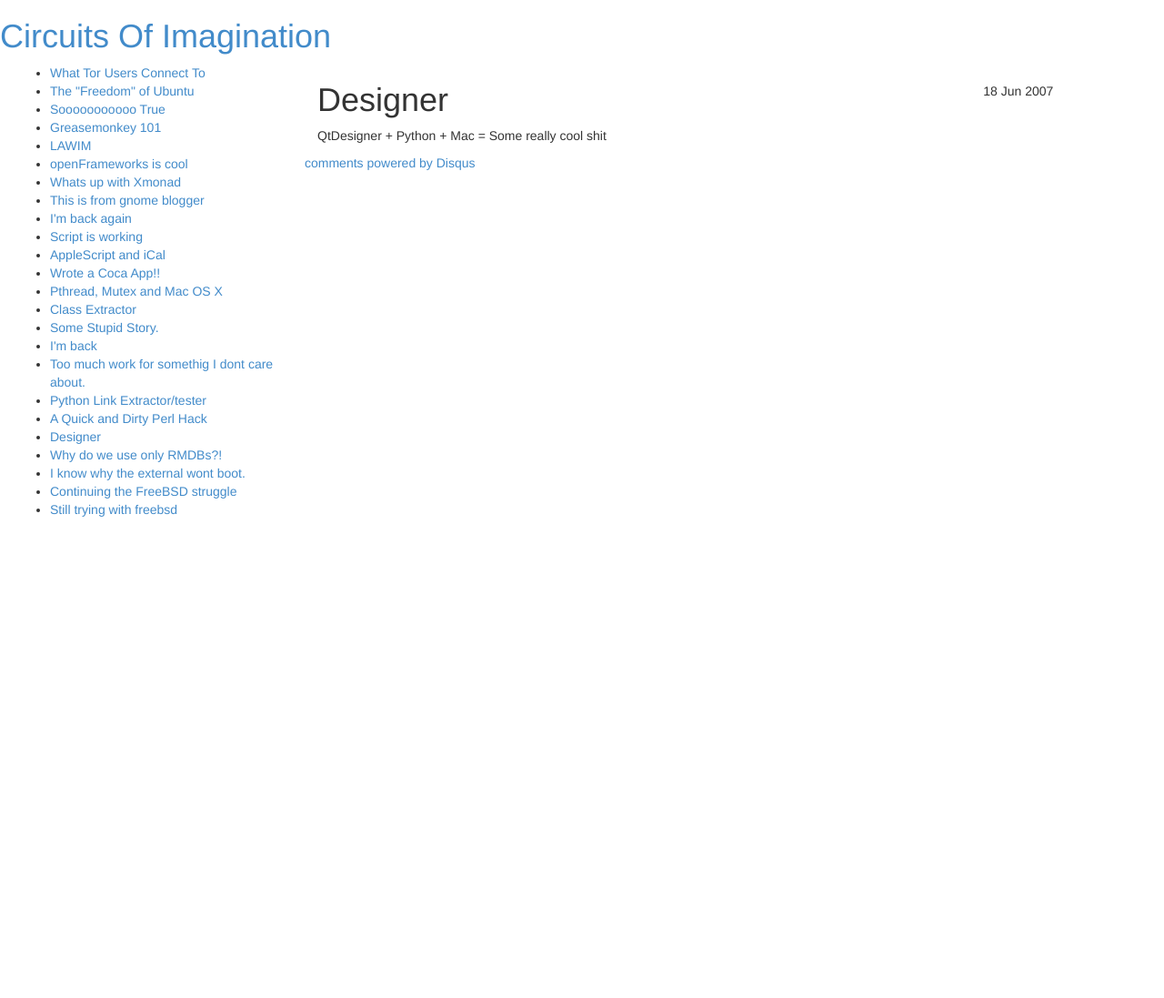
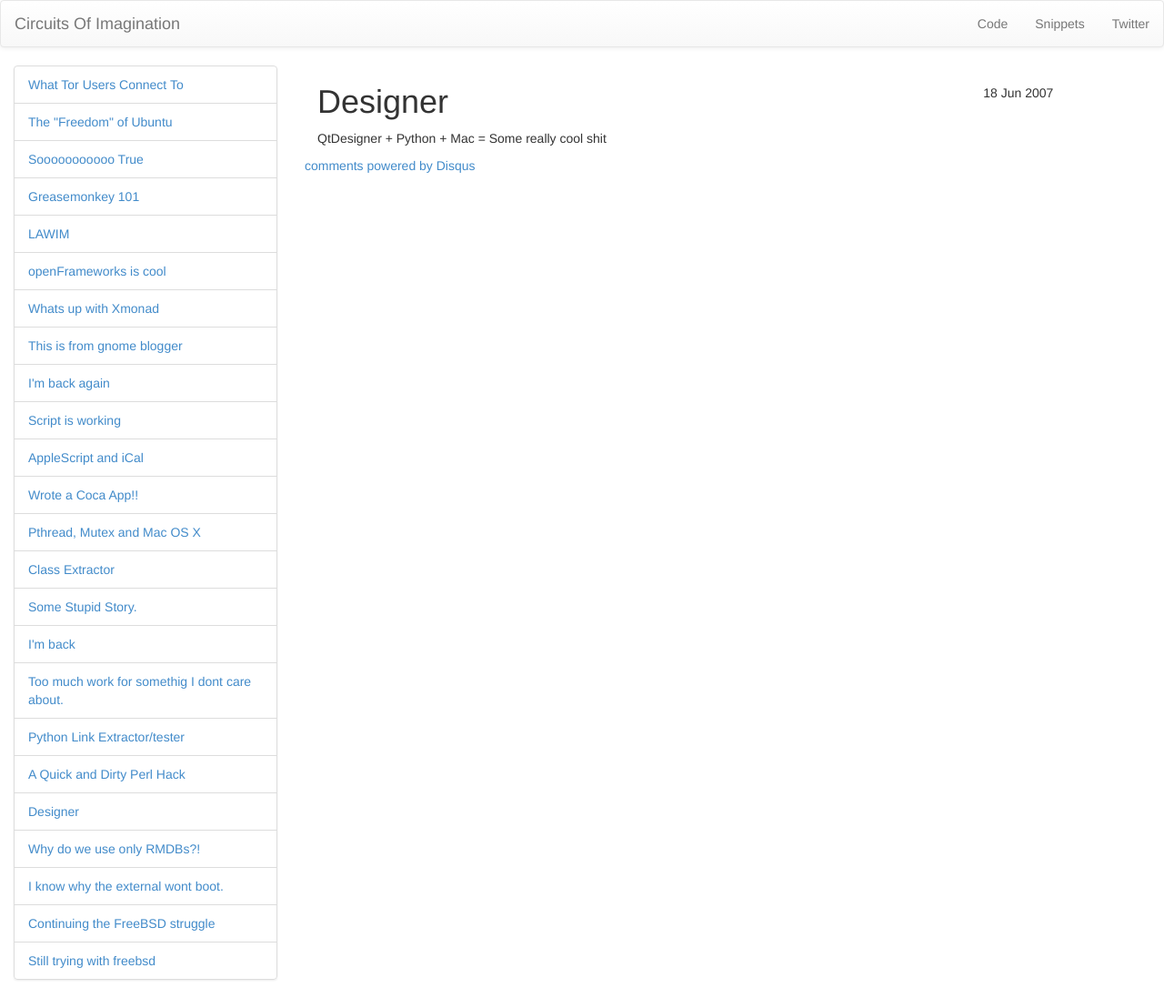
Before and after one commit to tantalum/tantalum.github.io, a Jekyll site: the page built from _posts/2007-06-18-Designer.markdown, in a window 1280 px wide. Shown: the whole page at 91% size. Built offline with Jekyll 4.4.1, drawn with Linux system fonts in a browser that asks for light colours; Markdown is read by kramdown in place of the engine named in the settings; comment, search, counter and statistics services are not loaded; before the commit the page ends 900 px from its top, so only the background shows below that.

Commit message:
Better styles with bootstrap

```diff
--- a/_layouts/default.html
+++ b/_layouts/default.html
@@ -23,20 +23,22 @@
   </head>
   <body>
     <!-- Top Bar -->
-    <nav class="tab-bar">
-      <section class="left-small">
-        <a class="left-off-canvas-toggle menu-icon"><span></span></a>
+    <nav class="navbar navbar-default" role="navigation">
+      <section class="middle tab-bar-section">
+        <a href="/" class="navbar-brand">Circuits Of Imagination</a>
       </section>
-      <section class="middle tab-bar-section">
-        <a href="/"><h1 class="title">Circuits Of Imagination</h1></a>
-      </section>
+      <ul class="nav navbar-nav pull-right">
+        <li><a href="https://github.com/tantalum">Code</a></li>
+        <li><a href="http://snippets.circuitsofimagination.com/">Snippets</a></li>
+        <li><a href="https://twitter.com/blit32">Twitter</a></li>
+      </ul>
     </nav>
 
     <!-- Post Navigation -->
     <aside class="colum col-sm-3">
-      <ul class="post-nav-list off-canvas-list">
+      <ul class="list-group">
         {% for post in site.posts %}
-        <li class="post-nav-item">
+        <li class="list-group-item">
           <a href="{{ post.url }}">{{ post.title }}</a>
         </li>
         {% endfor %}
```
